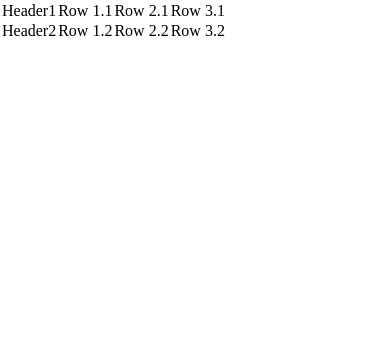
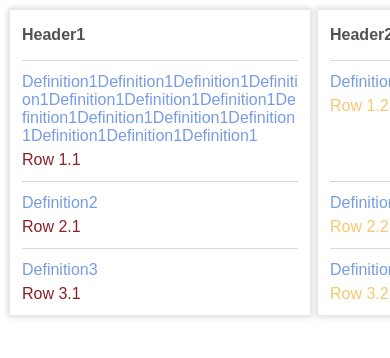
Before and after one commit to kmpizmad/ng-table-cards, an Angular app: page / in a window 390 px wide. Shown: the top 358 px of the page. Built offline with nearby package versions, Linux system fonts and the light colour scheme.

Commit message:
Fixed styling problems

```diff
--- a/src/app/table-cards/table-cards.component.css
+++ b/src/app/table-cards/table-cards.component.css
@@ -1,14 +1,20 @@
 @media (max-width: 1024px) {
-  table {
+  .table-container {
+    width: 100%;
+    padding: 0.5rem;
+    overflow-x: auto;
+  }
+
+  .table-container table {
     font-family: Arial, Helvetica, sans-serif;
   }
 
-  tbody {
+  .table-container tbody {
     display: flex;
     gap: 0.5rem;
   }
 
-  tr {
+  .table-container tr {
     display: flex;
     flex-direction: column;
     width: 300px;
@@ -16,48 +22,42 @@
     box-shadow: 0 0 6px 2px #dad9d6;
   }
 
-  tr td {
+  .table-container tr td {
     max-width: 300px;
     border-bottom: 1px solid #dad9d6;
     overflow-wrap: break-word;
   }
 
-  tr td:last-child {
+  .table-container tr td:last-child {
     border-bottom: none;
   }
 
-  td:first-child {
+  .table-container td:first-child {
     padding: 1rem 0;
   }
 
-  td:first-child {
+  .table-container td:first-child {
     font-weight: 600;
     color: #545155;
   }
 
-  td:not(:first-child) {
+  .table-container td:not(:first-child) {
     display: flex;
     flex-direction: column;
     gap: 0.375rem;
     padding: 0.75rem 0;
   }
 
-  td:not(:first-child)::before {
+  .table-container td:not(:first-child)::before {
     content: attr(data-label);
     color: #789ce4;
   }
 
-  tr:nth-child(odd) td:not(:first-child) {
+  .table-container tr:nth-child(odd) td:not(:first-child) {
     color: #8a2126;
   }
 
-  tr:nth-child(even) td:not(:first-child) {
+  .table-container tr:nth-child(even) td:not(:first-child) {
     color: #f6c86f;
   }
-
-  .table-container {
-    width: 100%;
-    padding: 0.5rem;
-    overflow-x: auto;
-  }
 }
--- a/src/app/table-cards/table-cards.component.ts
+++ b/src/app/table-cards/table-cards.component.ts
@@ -4,22 +4,35 @@ import {
   ElementRef,
   HostListener,
   Input,
+  OnInit,
   Renderer2,
   ViewChild,
+  ViewEncapsulation,
 } from '@angular/core';
+import { DomSanitizer } from '@angular/platform-browser';
 
 @Component({
   selector: 'app-table-cards',
   templateUrl: './table-cards.component.html',
   styleUrl: './table-cards.component.css',
+  encapsulation: ViewEncapsulation.None,
 })
-export class TableCardsComponent implements AfterViewInit {
+export class TableCardsComponent implements OnInit, AfterViewInit {
   @Input() tablestring: string = '';
   @ViewChild('table') table: ElementRef<HTMLDivElement> | undefined;
 
   private rows: HTMLTableCellElement[][] | undefined;
 
-  constructor(private renderer: Renderer2) {}
+  constructor(
+    private renderer: Renderer2,
+    private domSanitizer: DomSanitizer
+  ) {}
+
+  ngOnInit(): void {
+    this.tablestring = this.domSanitizer.bypassSecurityTrustHtml(
+      this.tablestring
+    ) as string;
+  }
 
   ngAfterViewInit(): void {
     this.equalizeCellHeights();
```
